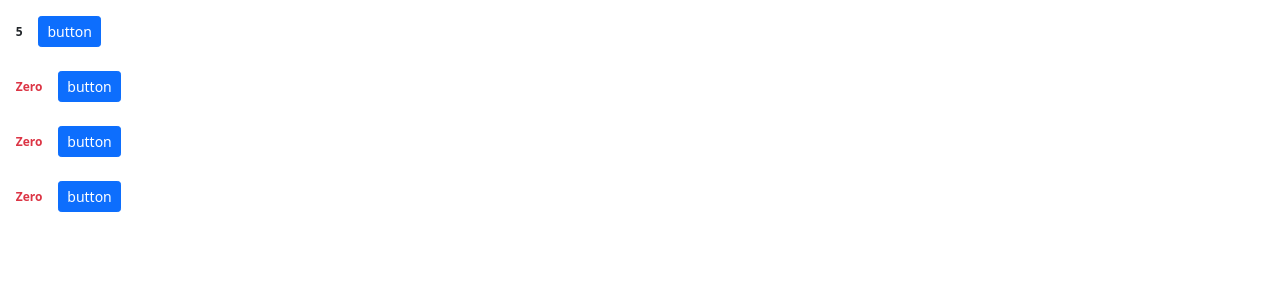
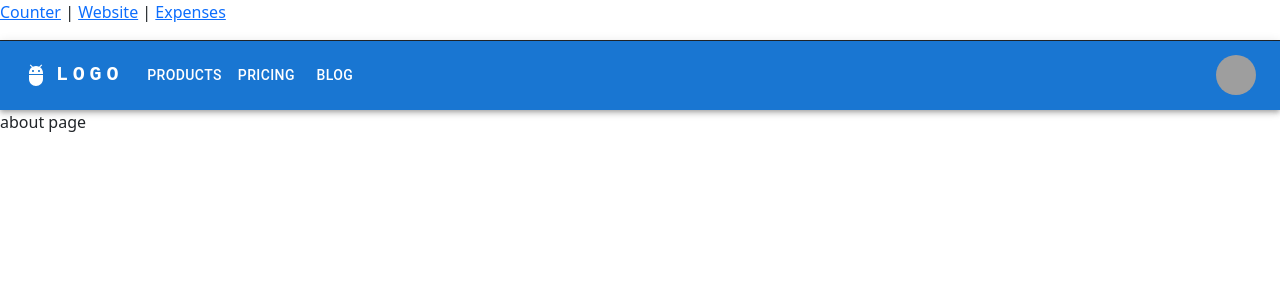
Before and after one commit to kreindo/counter-app-coding-with-mosh, a React (Create React App) app: page /TestSite in a window 1280 px wide. Shown: the top 300 px of the page. Built offline with nearby package versions, Linux system fonts and the light colour scheme; grey boxes are pictures that could not be loaded.

Commit message:
added more functionality

```diff
--- a/src/Nav.jsx
+++ b/src/Nav.jsx
@@ -1,23 +1,21 @@
-import React from 'react'
-import { BrowserRouter, Routes, Route } from 'react-router-dom'
-import Expenses from "./expenses";
-import Invoices from "./invoices";
-import Counters from "./components/Counters"
-import Page from "./Page";
+import React from "react";
+import { Link } from "react-router-dom";
 
 function Nav() {
   return (
-    <BrowserRouter>
-    <Routes>
-      <React.StrictMode>
-        <Route path="/" element={<Counters />} />
-        <Route path="./Page" element={<Page />} />
-        <Route path="./expenses" element={<expenses />} />
-        <Route path="./invoices" element={<invoices />} />
-      </React.StrictMode>
-    </Routes>
-  </BrowserRouter>
-  )
+    <div>
+      <nav
+        style={{
+          borderBottom: "solid 1px",
+          paddingBottom: "1rem",
+        }}
+      >
+        <Link to="/">Counter</Link> |{" "}
+        <Link to="/TestSite">Website</Link> |{" "}
+        <Link to="/expenses">Expenses</Link>
+      </nav>
+    </div>
+  );
 }
 
-export default Nav
+export default Nav;
--- a/src/Page.jsx
+++ b/src/Page.jsx
@@ -1,18 +1,10 @@
 import React from "react";
-import { Link } from "react-router-dom";
+import Nav from './Nav'
 function Page() {
   return (
     <div>
+      <Nav/>
       <h1>Bookkeeper</h1>
-      <nav
-        style={{
-          borderBottom: "solid 1px",
-          paddingBottom: "1rem",
-        }}
-      >
-        <Link to="./invoices">Invoices</Link> |{" "}
-        <Link to="./expenses">Expenses</Link>
-      </nav>
     </div>
   );
 }
--- /dev/null
+++ b/src/TestSite.jsx
@@ -0,0 +1,15 @@
+import React from "react";
+import Nav from "./Nav";
+import MatNav from "./components/MatNav"
+
+function TestSite() {
+  return (
+    <div>
+      <Nav />
+      <MatNav/>
+      about page
+    </div>
+  );
+}
+
+export default TestSite;
--- a/src/components/Counter.jsx
+++ b/src/components/Counter.jsx
@@ -1,9 +1,7 @@
 import React, { Component } from "react";
 
 class Counter extends Component {
-  state = {
-    value: this.props.value,
-  };
+
 
   // constructor() {
   //   super()
@@ -11,32 +9,30 @@
   //   this.handleIncrement = this.handleIncrement.bind(this);
   // }
 
-  renderTags() {
-    if (this.state.tags.length === 0) return "No data";
+  // renderTags() {
+  //   if (this.state.tags.length === 0) return "No data";
 
-    return (
-      <ul>
-        {this.state.tags.map((tag) => (
-          <li key={tag}>{tag}</li>
-        ))}
-      </ul>
-    );
-  }
+  //   return (
+  //     <ul>
+  //       {this.state.tags.map((tag) => (
+  //         <li key={tag}>{tag}</li>
+  //       ))}
+  //     </ul>
+  //   );
+  // }
 
-  handleIncrement = (product) => {
-    this.setState({ value: this.state.value + 1 });
-  };
 
   render() {
     return (
       <div className="m-2">
         <span className={this.getTextClasses()}>{this.formatCount()}</span>
         <button
-          onClick={this.handleIncrement}
+          onClick={() => this.props.onIncrement(this.props.counter)}
           className="btn btn-primary btn-sm m-2"
         >
-          button
+          Add
         </button>
+        <button onClick={() => this.props.onDelete(this.props.counter.id)} className="btn btn-danger btn-sm">Delete</button>
         {/* {this.state.tags.length === 0 && "Please input data"}
         {this.renderTags()} */}
       </div>
@@ -44,13 +40,13 @@
   }
 
   getTextClasses() {
-    let classes = "badge badge-danger text-";
-    classes += this.state.value === 0 ? "danger" : "dark";
+    let classes = "text-dark badge bg-";
+    classes += this.props.counter.value === 0 ? "secondary" : "primary";
     return classes;
   }
 
   formatCount() {
-    let { value: count } = this.state;
+    let { value: count } = this.props.counter;
     return count === 0 ? "Zero" : count;
   }
 
--- a/src/components/Counters.jsx
+++ b/src/components/Counters.jsx
@@ -1,5 +1,6 @@
 import React, { Component } from "react";
 import Counter from "./Counter";
+import Nav from "../Nav";
 
 export class Counters extends Component {
   state = {
@@ -10,11 +11,49 @@
       { id: 4, value: 0 },
     ],
   };
+
+
+  handleIncrement = (counter) => {
+    const counters = [...this.state.counters];
+    const index = counters.indexOf(counter)
+    counters[index] = {...counter}
+    counters[index].value++
+    this.setState({counters});
+  };
+
+  handleReset = () => {
+    const counters = this.state.counters.map((c) => {
+      c.value = 0;
+      return c;
+    });
+    this.setState({ counters });
+  };
+
+  handleDelete = (counterId) => {
+    const counters = this.state.counters.filter((c) => c.id !== counterId);
+    this.setState({
+      counters,
+    });
+  };
+
+
   render() {
     return (
       <div>
+        <Nav />
+        <button
+          onClick={this.handleReset}
+          className="btn btn-primary btn-sm m-2"
+        >
+          Reset
+        </button>
         {this.state.counters.map((counter) => (
-          <Counter key={counter.id} value={counter.value} ida={counter.id}/>
+          <Counter
+            key={counter.id}
+            counter={counter}
+            onDelete={this.handleDelete}
+            onIncrement={this.handleIncrement}
+          />
         ))}
       </div>
     );
--- /dev/null
+++ b/src/components/MatNav.jsx
@@ -0,0 +1,162 @@
+import * as React from 'react';
+import AppBar from '@mui/material/AppBar';
+import Box from '@mui/material/Box';
+import Toolbar from '@mui/material/Toolbar';
+import IconButton from '@mui/material/IconButton';
+import Typography from '@mui/material/Typography';
+import Menu from '@mui/material/Menu';
+import MenuIcon from '@mui/icons-material/Menu';
+import Container from '@mui/material/Container';
+import Avatar from '@mui/material/Avatar';
+import Button from '@mui/material/Button';
+import Tooltip from '@mui/material/Tooltip';
+import MenuItem from '@mui/material/MenuItem';
+import AdbIcon from '@mui/icons-material/Adb';
+
+const pages = ['Products', 'Pricing', 'Blog'];
+const settings = ['Profile', 'Account', 'Dashboard', 'Logout'];
+
+const MatNav = () => {
+  const [anchorElNav, setAnchorElNav] = React.useState(null);
+  const [anchorElUser, setAnchorElUser] = React.useState(null);
+
+  const handleOpenNavMenu = (event) => {
+    setAnchorElNav(event.currentTarget);
+  };
+  const handleOpenUserMenu = (event) => {
+    setAnchorElUser(event.currentTarget);
+  };
+
+  const handleCloseNavMenu = () => {
+    setAnchorElNav(null);
+  };
+
+  const handleCloseUserMenu = () => {
+    setAnchorElUser(null);
+  };
+
+  return (
+    <AppBar position="static">
+      <Container maxWidth="xl">
+        <Toolbar disableGutters>
+          <AdbIcon sx={{ display: { xs: 'none', md: 'flex' }, mr: 1 }} />
+          <Typography
+            variant="h6"
+            noWrap
+            component="a"
+            href="/"
+            sx={{
+              mr: 2,
+              display: { xs: 'none', md: 'flex' },
+              fontFamily: 'monospace',
+              fontWeight: 700,
+              letterSpacing: '.3rem',
+              color: 'inherit',
+              textDecoration: 'none',
+            }}
+          >
+            LOGO
+          </Typography>
+
+          <Box sx={{ flexGrow: 1, display: { xs: 'flex', md: 'none' } }}>
+            <IconButton
+              size="large"
+              aria-label="account of current user"
+              aria-controls="menu-appbar"
+              aria-haspopup="true"
+              onClick={handleOpenNavMenu}
+              color="inherit"
+            >
+              <MenuIcon />
+            </IconButton>
+            <Menu
+              id="menu-appbar"
+              anchorEl={anchorElNav}
+              anchorOrigin={{
+                vertical: 'bottom',
+                horizontal: 'left',
+              }}
+              keepMounted
+              transformOrigin={{
+                vertical: 'top',
+                horizontal: 'left',
+              }}
+              open={Boolean(anchorElNav)}
+              onClose={handleCloseNavMenu}
+              sx={{
+                display: { xs: 'block', md: 'none' },
+              }}
+            >
+              {pages.map((page) => (
+                <MenuItem key={page} onClick={handleCloseNavMenu}>
+                  <Typography textAlign="center">{page}</Typography>
+                </MenuItem>
+              ))}
+            </Menu>
+          </Box>
+          <AdbIcon sx={{ display: { xs: 'flex', md: 'none' }, mr: 1 }} />
+          <Typography
+            variant="h5"
+            noWrap
+            component="a"
+            href=""
+            sx={{
+              mr: 2,
+              display: { xs: 'flex', md: 'none' },
+              flexGrow: 1,
+              fontFamily: 'monospace',
+              fontWeight: 700,
+              letterSpacing: '.3rem',
+              color: 'inherit',
+              textDecoration: 'none',
+            }}
+          >
+            LOGO
+          </Typography>
+          <Box sx={{ flexGrow: 1, display: { xs: 'none', md: 'flex' } }}>
+            {pages.map((page) => (
+              <Button
+                key={page}
+                onClick={handleCloseNavMenu}
+                sx={{ my: 2, color: 'white', display: 'block' }}
+              >
+                {page}
+              </Button>
+            ))}
+          </Box>
+
+          <Box sx={{ flexGrow: 0 }}>
+            <Tooltip title="Open settings">
+              <IconButton onClick={handleOpenUserMenu} sx={{ p: 0 }}>
+                <Avatar alt="Remy Sharp" src="/static/images/avatar/2.jpg" />
+              </IconButton>
+            </Tooltip>
+            <Menu
+              sx={{ mt: '45px' }}
+              id="menu-appbar"
+              anchorEl={anchorElUser}
+              anchorOrigin={{
+                vertical: 'top',
+                horizontal: 'right',
+              }}
+              keepMounted
+              transformOrigin={{
+                vertical: 'top',
+                horizontal: 'right',
+              }}
+              open={Boolean(anchorElUser)}
+              onClose={handleCloseUserMenu}
+            >
+              {settings.map((setting) => (
+                <MenuItem key={setting} onClick={handleCloseUserMenu}>
+                  <Typography textAlign="center">{setting}</Typography>
+                </MenuItem>
+              ))}
+            </Menu>
+          </Box>
+        </Toolbar>
+      </Container>
+    </AppBar>
+  );
+};
+export default MatNav;
--- a/src/expenses.jsx
+++ b/src/expenses.jsx
@@ -1,9 +1,13 @@
-import React from 'react'
+import React from "react";
+import Nav from "./Nav";
 
 function Expenses() {
   return (
-    <div>expenses</div>
-  )
+    <div>
+      <Nav />
+      expenses
+    </div>
+  );
 }
 
-export default Expenses
+export default Expenses;
--- a/src/index.js
+++ b/src/index.js
@@ -3,11 +3,23 @@
 import "bootstrap/dist/css/bootstrap.css";
 import Counters from "./components/Counters";
 import reportWebVitals from "./reportWebVitals";
+import { BrowserRouter, Routes, Route } from "react-router-dom";
+import Expenses from "./expenses";
+import TestSite from "./TestSite";
+import Page from './Page'
 
 const root = ReactDOM.createRoot(document.getElementById("root"));
 root.render(
   <React.StrictMode>
-    <Counters />
+    {/* <Counters /> */}
+    <BrowserRouter>
+      <Routes>
+          <Route path="/" element={<Counters />} />
+          <Route path="/expenses" element={<Expenses />} />
+          <Route path="/TestSite" element={<TestSite />} />
+          <Route path="/Page" element={<Page />} />
+      </Routes>
+    </BrowserRouter>
   </React.StrictMode>
 );
 
```
Also changed, not shown: src/invoices.jsx (deleted, +0 -9 lines).
